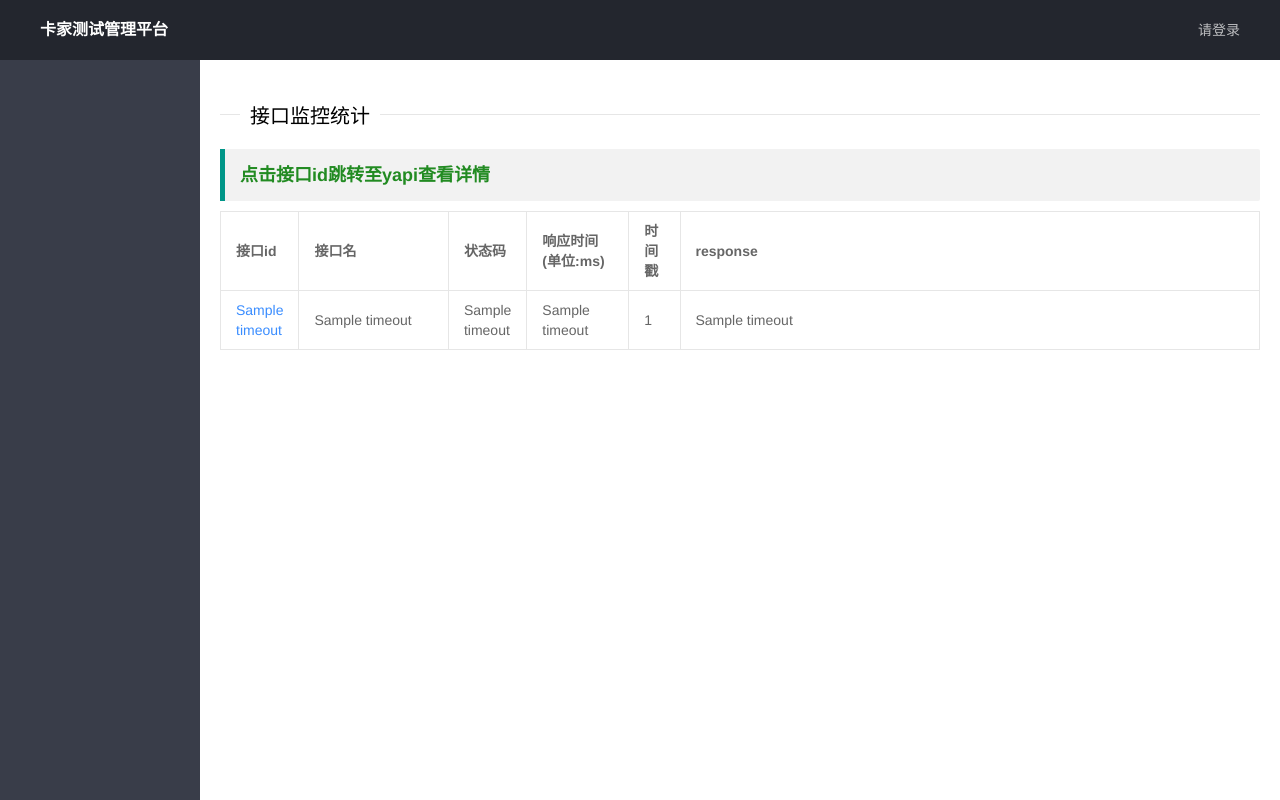
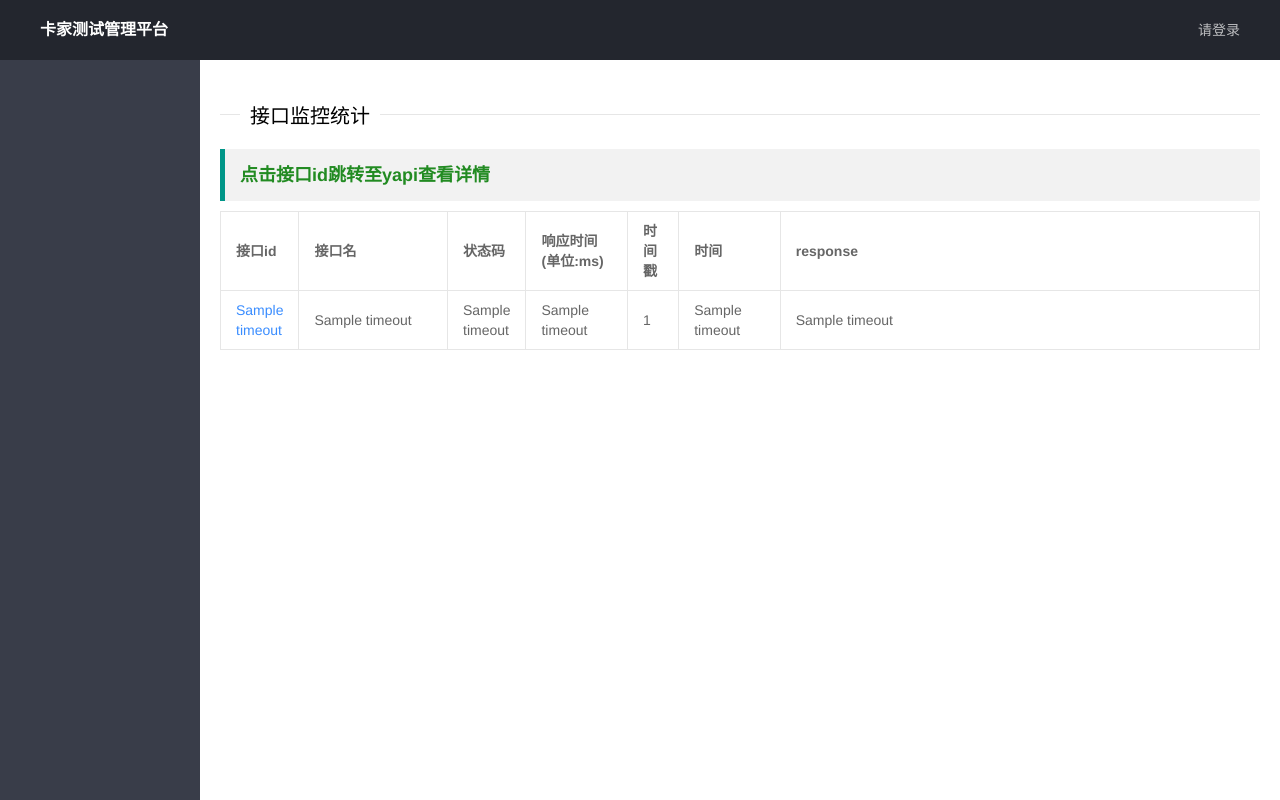
Before and after one commit to truckhome-test-dev/tk-test-platform, a Flask app: template templates/statis_show.html in a window 1280 px wide. Run offline with Flask 2, Linux system fonts and the light colour scheme; the template is opened without the code that fills it: most values are stand-ins (such as "Sample title", 1, 10 or a date in 2020); data that the repository does not hold is empty.

Commit message:
statis_show增加时间格式展示

```diff
--- a/templates/statis_show.html
+++ b/templates/statis_show.html
@@ -9,6 +9,7 @@
         <script src="../static/layui/layui.js"></script>
         <!--     <script type="text/javascript">try { Typekit.load(); } catch (e) { }</script> -->
         <script type="text/javascript" src="../static/js/tool_p.js"></script>
+        <script src="../static/js/jquery-1.11.3.min.js"></script>
     </head>
 {% endblock head %}
 {% block left %}
@@ -33,7 +34,8 @@
             <col width=5%>
             <col width=10%>
             <col width=5%>
-            <col width=65%>
+            <col width=10%>
+            <col width=55%>
             <col>
         </colgroup>
         <tr>
@@ -42,6 +44,7 @@
             <th><b>状态码</b></th>
             <th><b>响应时间(单位:ms)</b></th>
             <th><b>时间戳</b></th>
+            <th><b>时间</b></th>
             <th><b>response</b></th>
         </tr>
         {% for i in err_data %}
@@ -50,12 +53,12 @@
                     <a href="http://192.168.2.92:3000/project/{{ i[6] }}/interface/api/{{ i[1] }}"
                        style="color: rgb(58, 141, 255)">{{ i[1] }}</a>
                 </td>
-                <td>{{ i[5] }}</td>
+                <td>{{ i[6] }}</td>
                 <td>{{ i[2] }}</td>
                 <td>{{ i[3] }}</td>
                 <td>{{ i[0] }}</td>
+                <td>{{ i[5] }}</td>
                 <td>{{ i[4] }}</td>
-
 
             </tr>
         {% endfor %}
@@ -65,15 +68,17 @@
                     <a href="http://192.168.2.92:3000/project/{{ i[6] }}/interface/api/{{ i[1] }}"
                        style="color: rgb(58, 141, 255)">{{ i[1] }}</a>
                 </td>
-                <td>{{ i[5] }}</td>
+                <td>{{ i[6] }}</td>
                 <td>{{ i[2] }}</td>
                 <td>{{ i[3] }}</td>
                 <td>{{ i[0] }}</td>
+                <td>{{ i[5] }}</td>
                 <td>{{ i[4] }}</td>
-
 
             </tr>
         {% endfor %}
     </table>
+
 {% endblock right %}
+
 <!-- 此模板现有部分，除页面名称外，其他均不可编辑 -->
```
Also changed, not shown: test_code/monitor_statisshow.py (+16 -11 lines).
